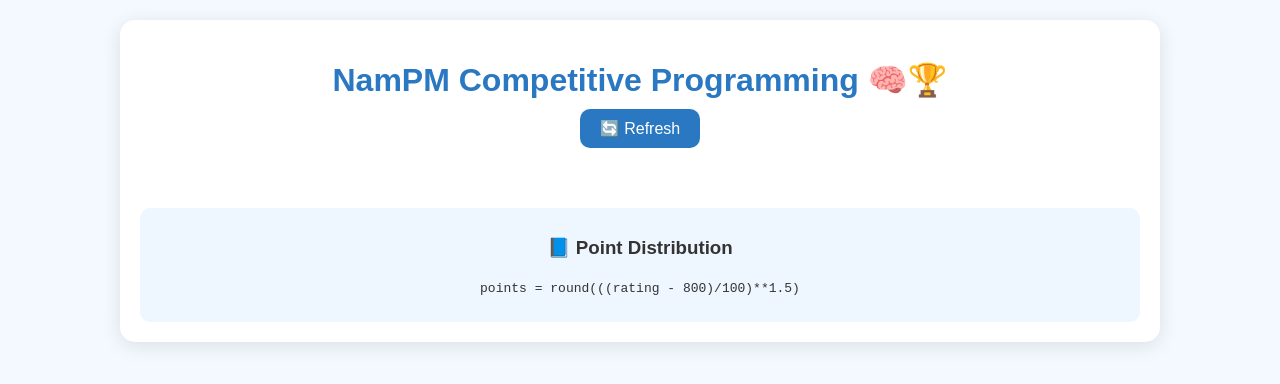
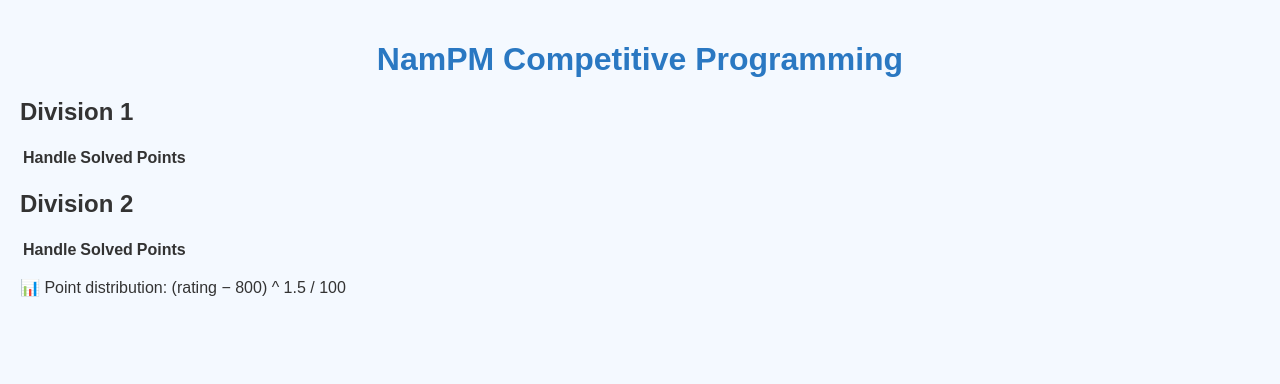
Before and after one commit to Abrorjon2009/NamPM-Weekly-Codeforces, a plain HTML site: page index.html in a window 1280 px wide. Drawn offline with Linux system fonts and the light colour scheme; no server answers.

Commit message:
Update index.html

```diff
--- a/index.html
+++ b/index.html
@@ -2,22 +2,36 @@
 <html lang="en">
 <head>
   <meta charset="UTF-8" />
-  <meta name="viewport" content="width=device-width,initial-scale=1.0" />
-  <title>NamPM Competitive Programming 🧠🏆</title>
-  <!-- Make sure style.css lives alongside index.html -->
-  <link rel="stylesheet" href="./style.css" />
+  <meta name="viewport" content="width=device-width, initial-scale=1.0"/>
+  <title>NamPM Competitive Programming</title>
+  <link rel="stylesheet" href="style.css" />
 </head>
 <body>
-  <div class="container">
-    <h1>NamPM Competitive Programming 🧠🏆</h1>
-    <button id="update-button" class="update-btn">🔄 Refresh</button>
-    <div id="spinner" class="spinner hidden"></div>
-    <div id="division-container" class="division-container"></div>
-    <div class="footer">
-      <h3>📘 Point Distribution</h3>
-      <p><code>points = round(((rating - 800)/100)**1.5)</code></p>
+  <h1>NamPM Competitive Programming</h1>
+  <div id="loading">🔄 Loading data...</div>
+  <div class="tables">
+    <div>
+      <h2>Division 1</h2>
+      <table id="div1">
+        <thead>
+          <tr><th>Handle</th><th>Solved</th><th>Points</th></tr>
+        </thead>
+        <tbody></tbody>
+      </table>
+    </div>
+    <div>
+      <h2>Division 2</h2>
+      <table id="div2">
+        <thead>
+          <tr><th>Handle</th><th>Solved</th><th>Points</th></tr>
+        </thead>
+        <tbody></tbody>
+      </table>
     </div>
   </div>
-  <script src="./script.js" defer></script>
+  <footer>
+    <p>📊 Point distribution: (rating − 800) ^ 1.5 / 100</p>
+  </footer>
+  <script src="script.js"></script>
 </body>
 </html>
```
